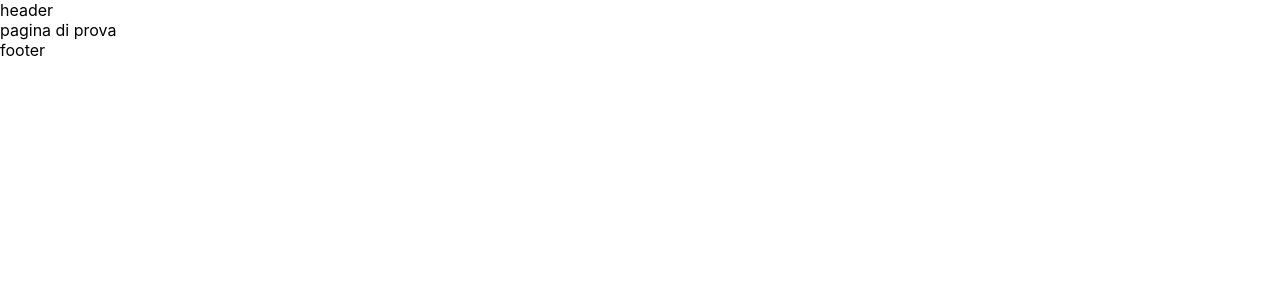
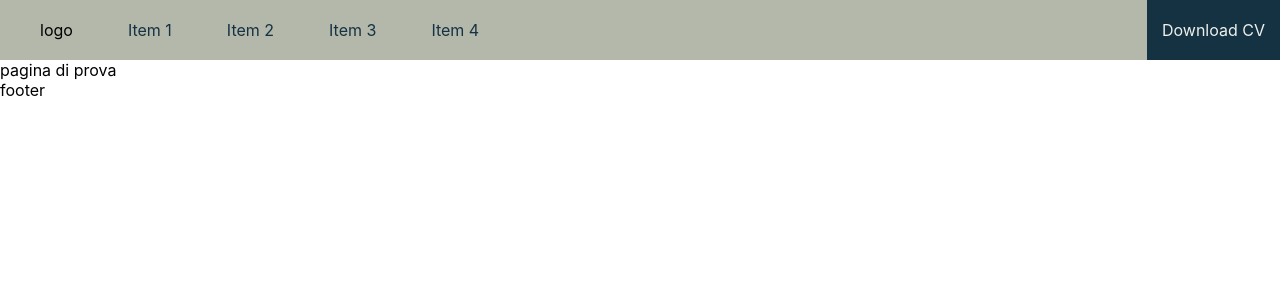
Before and after one commit to lorenzovirano/viranodesign, a Next.js app: page / in a window 1280 px wide. Shown: the top 300 px of the page. Built offline with nearby package versions, Linux system fonts and the light colour scheme.

Commit message:
Stile header e giignore

```diff
--- a/components/Header.jsx
+++ b/components/Header.jsx
@@ -1,7 +1,24 @@
+import css from '../styles/Header.module.css';
+
 export default function Header(){
     return(
-        <header>
-            header
+        <header className={css.header}>
+            <div className={css.header__left}>
+                <figure height={30}>logo</figure>
+                <ul className={css.navbar}>
+                    <li className={css.navbar__item}><a href="#">Item 1</a></li>
+                    <li className={css.navbar__item}><a href="#">Item 2</a></li>
+                    <li className={css.navbar__item}><a href="#">Item 3</a></li>
+                    <li className={css.navbar__item}><a href="#">Item 4</a></li>
+                </ul>
+            </div>
+            <div className={css.header__right}>
+                <div className={css.download__btn}>
+                    <a href="">
+                        Download CV
+                    </a>
+                </div>
+            </div>
         </header>
     )
 }
--- a/styles/Header.module.css
+++ b/styles/Header.module.css
@@ -0,0 +1,51 @@
+.header{
+    width: 100%;
+    height: 60px;
+    background: var(--color__tertiary);
+    display: flex;
+    align-items: center;
+    justify-content: space-between;
+}
+.header__left{
+    display: flex;
+    align-items: center;
+}
+
+.header__right{
+    height: 100%;
+}
+
+
+.navbar{
+    display: flex;
+    gap: 25px;
+}
+
+.navbar__item a{
+    padding: 10px 15px;
+    color: var(--color__primary);
+}
+
+.navbar__item:hover a{
+    color: var(--color__secondary);
+}
+
+.navbar__item.current {
+    font-weight: bold;
+}
+
+.download__btn{
+    height: 100%;
+    background: var(--color__primary);
+    color: var(--color__text);
+    padding: 10px 15px;
+    display: flex;
+    align-items: center;
+    justify-content: center;
+    transition: .5s ease;
+}
+
+.download__btn:hover{
+    background: var(--color__text);
+    color: var(--color__primary);
+}
--- a/styles/globals.css
+++ b/styles/globals.css
@@ -4,6 +4,12 @@ body {
   margin: 0;
   font-family: -apple-system, BlinkMacSystemFont, Segoe UI, Roboto, Oxygen,
     Ubuntu, Cantarell, Fira Sans, Droid Sans, Helvetica Neue, sans-serif;
+}
+
+ul{
+  list-style: none;
+  padding: 0;
+  margin: 0;
 }
 
 a {
@@ -14,3 +20,10 @@ a {
 * {
   box-sizing: border-box;
 }
+
+:root{
+  --color__primary: #153243;
+  --color__secondary: #284B63;
+  --color__tertiary: #B4B8AB;
+  --color__text: #EEF0EB;
+}
```
Also changed, not shown: 1 other file (tests, documents, lock files or other folders).
